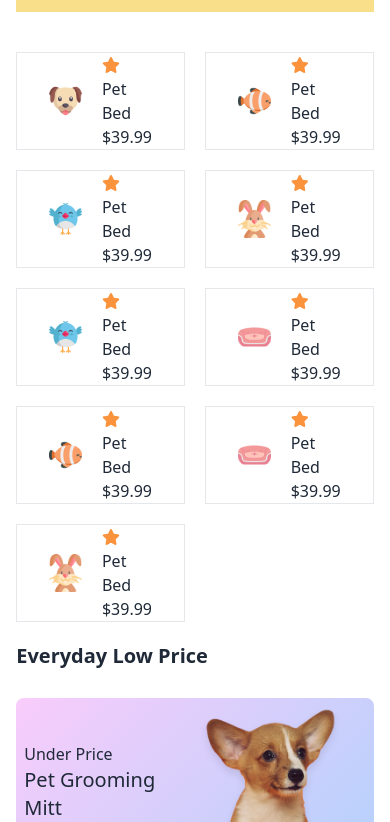
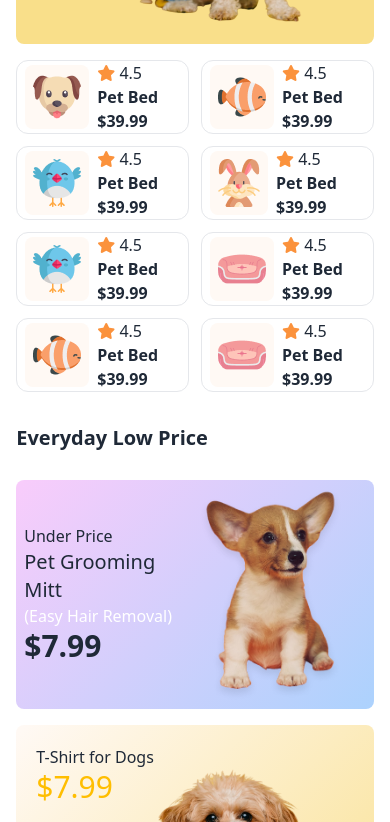
Before and after one commit to Rayhan-10/assignment-3, a plain HTML site: page index.html in a window 390 px wide. Shown: the part 1332-2154 px from the top of the page. Drawn offline with nearby package versions, Linux system fonts and the light colour scheme; a web font is replaced by a local one.

Commit message:
Trending Pet Products section responsive completed

```diff
--- a/index.html
+++ b/index.html
@@ -55,7 +55,7 @@
             </div>
         </nav>
     </header>
-    <main class="max-w-6xl mx-auto">
+    <main class=" mx-auto">
         <!-- Banner -->
          <section class=" mt-5 bg-[url(assets/cat-big.png)] pb-24 lg:h-[100vh] bg-bottom bg-contain bg-no-repeat mb-10">
             <div class="space-y-2 px-3">
@@ -103,22 +103,22 @@
             </div>
           </section>
           <!-- pet product section -->
-          <section class="lg:bg-[#FFF9F4]">
+          <section class="lg:bg-[#FFF9F4] my-8">
             <div class="lg:py-12 w-11/12 mx-auto max-w-[1440px]">
               <h3 class="lg:text-2xl font-bold text-xl mb-7">
                 Trending Pet Products
               </h3>
 
-              <div class="flex flex-col lg:flex-row gap-10">
-                <div class="bg-[#F9DF8A] p-4">
+              <div class="flex flex-col lg:flex-row gap-4">
+                <div class="bg-[#F9DF8A] p-4 rounded-lg">
                   <div class="space-y-3">
-                    <h3 class="font-semibold text-xl">T-Shirt For Dogs</h3>
+                    <h3 class=" text-xl font-bold">T-Shirt For Dogs</h3>
                     <p class="md:w-3/4 text-gray-700 font-medium">
                       Discover a world of treats,toys,and essentials handpicked for
                     </p>
-                    <button class="bg-white btn">Shop Now</button>
+                    <button class="bg-white btn py-2 px-10 hover:bg-[#FFDC26]">Shop Now</button>
 
-                    <div class="flex justify-end h-44 relative">
+                    <div class="flex justify-end h-44 relative ">
                       <img
                         src="./assets/cute-pet-small.png"
                         class="absolute -top-[140px]"
@@ -128,95 +128,95 @@
                   </div>
                 </div>
 
-                <div class="grid grid-cols-2 lg:grid-cols-3 gap-5 flex-1">
-                  <div class="flex items-center gap-5 bg-white border px-8">
-                    <div>
+                <div class="grid grid-cols-2 lg:grid-cols-3 gap-3 md:gap-5 flex-1">
+                  <div class="flex items-center gap-2 md:gap-5 bg-white border md:px-8 rounded-xl">
+                    <div class="bg-[#FFF9F4] ml-2 md:ml-0 p-2 md:p-2 rounded-lg">
                       <img src="./assets/dog-cartoon.png" alt="" />
                     </div>
                     <div class="">
-                      <i class="fa-solid fa-star text-orange-400"></i>
-                      <p>Pet Bed</p>
-                      <p>$39.99</p>
+                        <span><i class="fa-solid fa-star text-orange-400"></i> <span class="font-light">4.5</span></span>
+                      <p class="font-semibold">Pet Bed</p>
+                      <p class="font-semibold">$39.99</p>
                     </div>
                   </div>
-                  <div class="flex items-center gap-5 bg-white border px-8">
-                    <div>
+                  <div class="flex items-center gap-2 md:gap-5 bg-white border md:px-8 rounded-xl">
+                    <div class="bg-[#FFF9F4] ml-2 md:ml-0 p-2 md:p-2 rounded-lg">
                       <img src="./assets/fish-cartoon.png" alt="" />
                     </div>
                     <div class="">
-                      <i class="fa-solid fa-star text-orange-400"></i>
-                      <p>Pet Bed</p>
-                      <p>$39.99</p>
+                        <span><i class="fa-solid fa-star text-orange-400"></i> <span class="font-light">4.5</span></span>
+                        <p class="font-semibold">Pet Bed</p>
+                        <p class="font-semibold">$39.99</p>
                     </div>
                   </div>
-                  <div class="flex items-center gap-5 bg-white border px-8">
-                    <div>
+                  <div class="flex items-center gap-2 md:gap-5 bg-white border md:px-8 rounded-xl">
+                    <div class="bg-[#FFF9F4] ml-2 md:ml-0 p-2 md:p-2 rounded-lg">
                       <img src="./assets/bird-cartoon.png" alt="" />
                     </div>
                     <div class="">
-                      <i class="fa-solid fa-star text-orange-400"></i>
-                      <p>Pet Bed</p>
-                      <p>$39.99</p>
+                        <span><i class="fa-solid fa-star text-orange-400"></i> <span class="font-light">4.5</span></span>
+                        <p class="font-semibold">Pet Bed</p>
+                        <p class="font-semibold">$39.99</p>
                     </div>
                   </div>
-                  <div class="flex items-center gap-5 bg-white border px-8">
-                    <div>
+                  <div class="flex items-center gap-2 md:gap-5 bg-white border md:px-8 rounded-xl">
+                    <div class="bg-[#FFF9F4] ml-2 md:ml-0 p-2 md:p-2 rounded-lg">
                       <img src="./assets/rabbit-cartoon.png" alt="" />
                     </div>
                     <div class="">
-                      <i class="fa-solid fa-star text-orange-400"></i>
-                      <p>Pet Bed</p>
-                      <p>$39.99</p>
+                        <span><i class="fa-solid fa-star text-orange-400"></i> <span class="font-light">4.5</span></span>
+                        <p class="font-semibold">Pet Bed</p>
+                        <p class="font-semibold">$39.99</p>
                     </div>
                   </div>
-                  <div class="flex items-center gap-5 bg-white border px-8">
-                    <div>
+                  <div class="flex items-center gap-2 md:gap-5 bg-white border md:px-8 rounded-xl">
+                    <div class="bg-[#FFF9F4] ml-2 md:ml-0 p-2 md:p-2 rounded-lg">
                       <img src="./assets/bird-cartoon.png" alt="" />
                     </div>
                     <div class="">
-                      <i class="fa-solid fa-star text-orange-400"></i>
-                      <p>Pet Bed</p>
-                      <p>$39.99</p>
+                        <span><i class="fa-solid fa-star text-orange-400"></i> <span class="font-light">4.5</span></span>
+                        <p class="font-semibold">Pet Bed</p>
+                        <p class="font-semibold">$39.99</p>
                     </div>
                   </div>
-                  <div class="flex items-center gap-5 bg-white border px-8">
-                    <div>
+                  <div class="flex items-center gap-2 md:gap-5 bg-white border md:px-8 rounded-xl">
+                    <div class="bg-[#FFF9F4] ml-2 md:ml-0 p-2 md:p-2 rounded-lg">
                       <img src="./assets/pet-couch.png" alt="" />
                     </div>
                     <div class="">
-                      <i class="fa-solid fa-star text-orange-400"></i>
-                      <p>Pet Bed</p>
-                      <p>$39.99</p>
+                        <span><i class="fa-solid fa-star text-orange-400"></i> <span class="font-light">4.5</span></span>
+                        <p class="font-semibold">Pet Bed</p>
+                        <p class="font-semibold">$39.99</p>
                     </div>
                   </div>
-                  <div class="flex items-center gap-5 bg-white border px-8">
-                    <div>
+                  <div class="flex items-center gap-2 md:gap-5 bg-white border md:px-8 rounded-xl">
+                    <div class="bg-[#FFF9F4] ml-2 md:ml-0 p-2 md:p-2 rounded-lg">
                       <img src="./assets/fish-cartoon.png" alt="" />
                     </div>
                     <div class="">
-                      <i class="fa-solid fa-star text-orange-400"></i>
-                      <p>Pet Bed</p>
-                      <p>$39.99</p>
+                        <span><i class="fa-solid fa-star text-orange-400"></i> <span class="font-light">4.5</span></span>
+                        <p class="font-semibold">Pet Bed</p>
+                        <p class="font-semibold">$39.99</p>
                     </div>
                   </div>
-                  <div class="flex items-center gap-5 bg-white border px-8">
-                    <div>
+                  <div class="flex items-center gap-2 md:gap-5 bg-white border md:px-8 rounded-xl">
+                    <div class="bg-[#FFF9F4] ml-2 md:ml-0 p-2 md:p-2 rounded-lg">
                       <img src="./assets/pet-couch.png" alt="" />
                     </div>
                     <div class="">
-                      <i class="fa-solid fa-star text-orange-400"></i>
-                      <p>Pet Bed</p>
-                      <p>$39.99</p>
+                      <span><i class="fa-solid fa-star text-orange-400"></i> <span class="font-light">4.5</span></span>
+                      <p class="font-semibold">Pet Bed</p>
+                      <p class="font-semibold">$39.99</p>
                     </div>
                   </div>
-                  <div class="flex items-center gap-5 bg-white border px-8">
-                    <div>
+                  <div class="hidden md:flex items-center gap-2 md:gap-5 bg-white border md:px-8 rounded-xl">
+                    <div class="bg-[#FFF9F4] ml-2 md:ml-0 p-2 md:p-2 rounded-lg">
                       <img src="./assets/rabbit-cartoon.png" alt="" />
                     </div>
                     <div class="">
-                      <i class="fa-solid fa-star text-orange-400"></i>
-                      <p>Pet Bed</p>
-                      <p>$39.99</p>
+                        <span><i class="fa-solid fa-star text-orange-400"></i> <span class="font-light">4.5</span></span>
+                        <p class="font-semibold">Pet Bed</p>
+                        <p class="font-semibold">$39.99</p>
                     </div>
                   </div>
                 </div>
```
